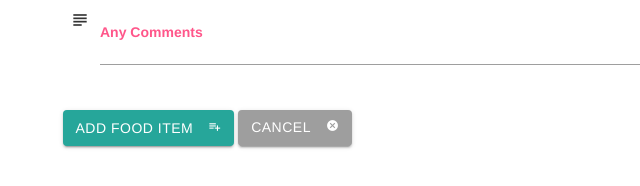
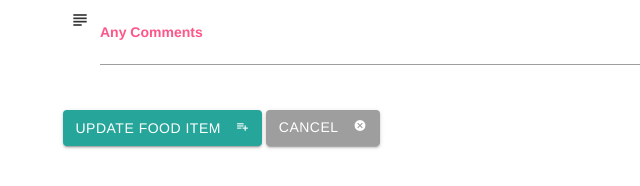
Before and after one commit to abonello/food_nutrition, a Flask app: template templates/editfooditem.html in a window 1280 px wide. Shown: the part 1374-1560 px from the top of the page, without its empty margins (0-640 px from the left). Run offline with Flask 2, Linux system fonts and the light colour scheme; the template is opened without the code that fills it, so the values that code supplies are empty; some libraries are stand-ins or nearby versions.

Commit message:
Changed button text editfooditem.html

```diff
--- a/templates/editfooditem.html
+++ b/templates/editfooditem.html
@@ -127,7 +127,7 @@
                     </div>
                 </div>
                 <div class="row">
-                    <button class="btn waves-effect waves-light" type="submit" name="action">Add Food Item
+                    <button class="btn waves-effect waves-light" type="submit" name="action">Update Food Item
                         <i class="material-icons right">playlist_add</i>
                     </button>
                     <a href="{{ url_for('get_food_items') }}" class="btn waves-effect waves-light grey">
```
